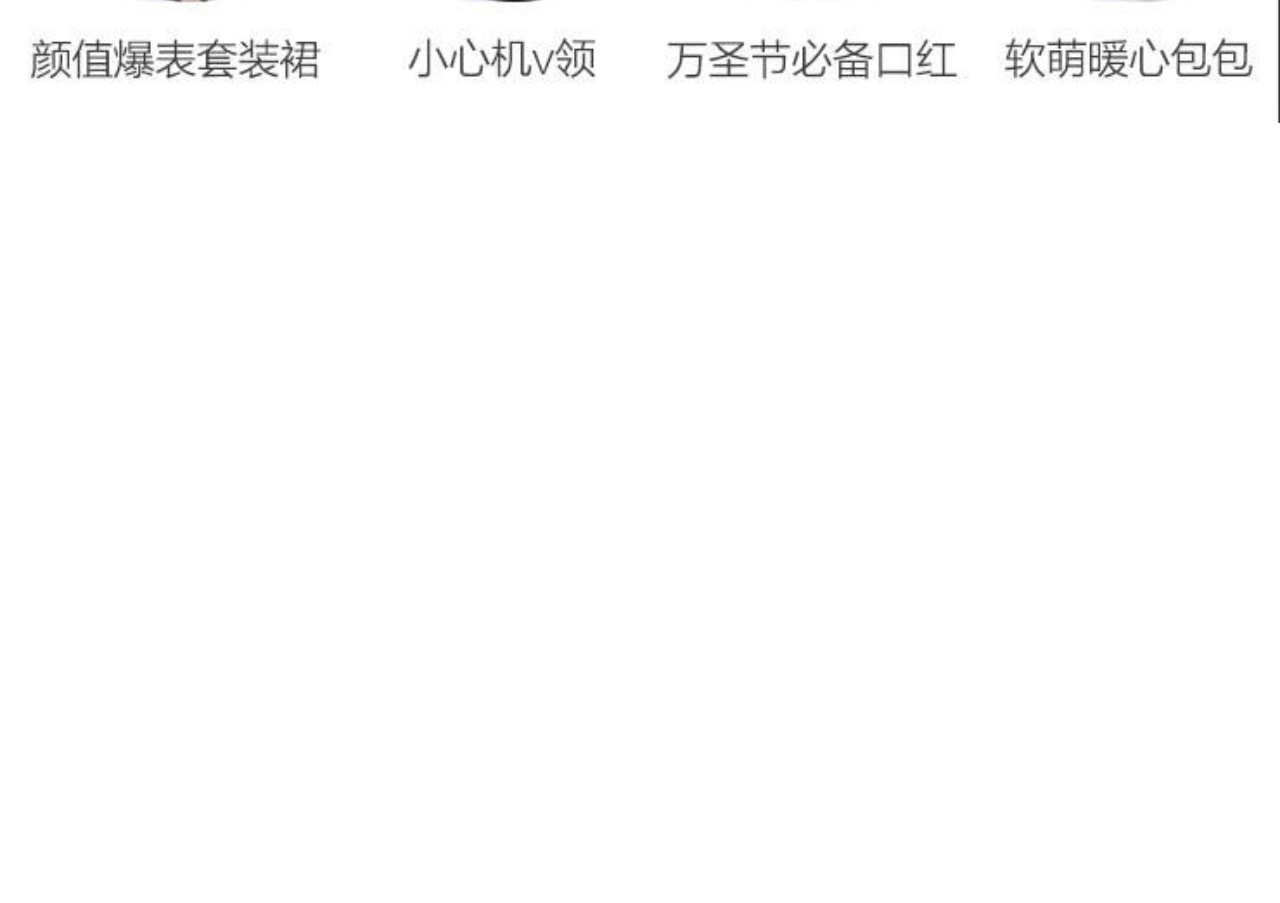
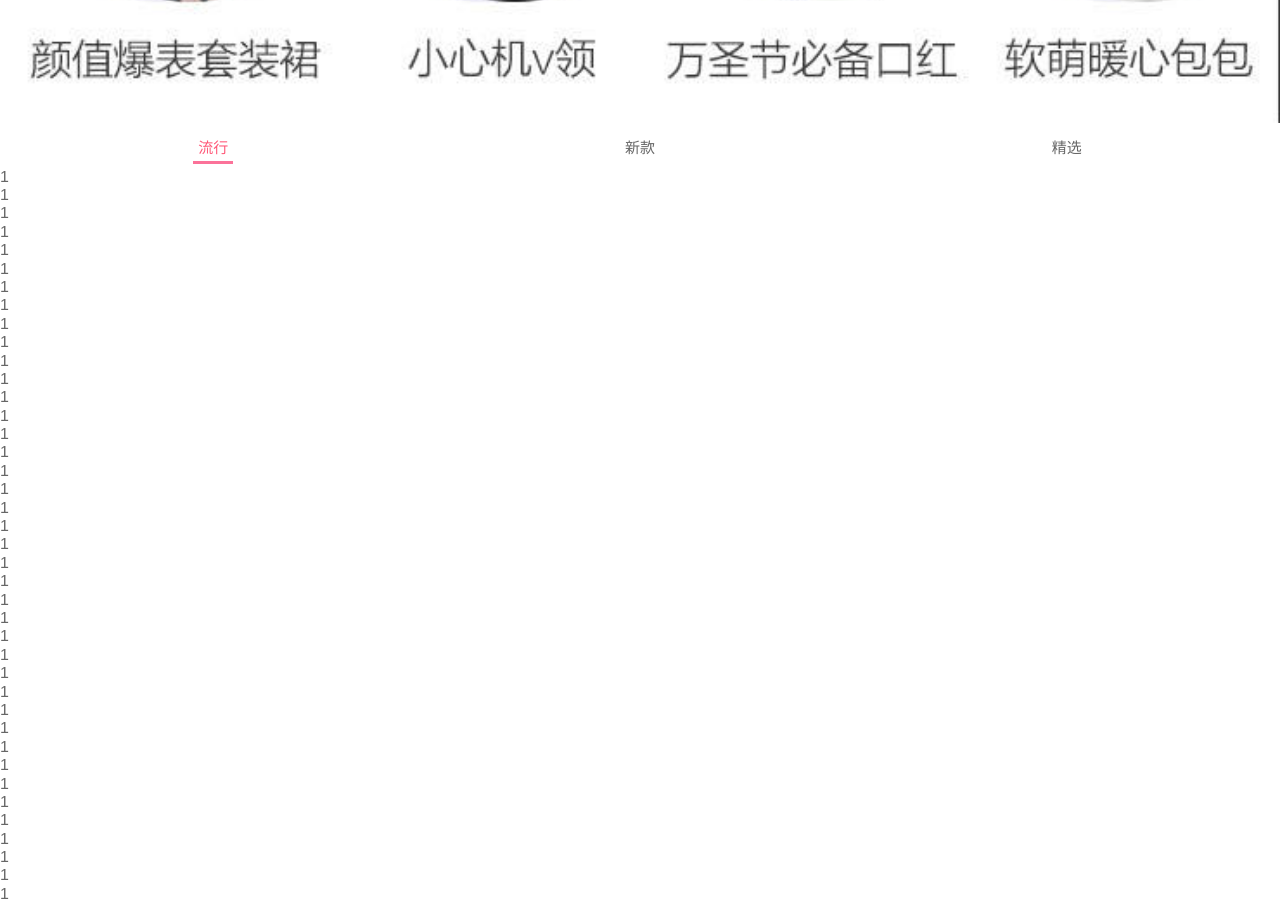
Before and after one commit to szq66/mall, a Vue app: page /home in a window 1280 px wide. Shown: the part 900-1803 px from the top of the page. Before the commit the page ends 1028 px from the top, so only its background shows below. Built offline with nearby package versions, Linux system fonts and the light colour scheme; no server answers.

Commit message:
'代码同步更新'

```diff
--- /dev/null
+++ b/src/components/content/tabControl/TabControl.vue
@@ -0,0 +1,58 @@
+<template>
+	<div class="tab-control">
+		<div v-for="(item, index) in titles" :key="index" class="tab-control-item" :class="{active: index === currentIndex}" @click="itemClick(index)">
+			<span>{{item}}</span>
+		</div>
+	</div>
+</template>
+
+<script>
+	export default {
+		name: 'TabControl',
+		props: {
+			titles: {
+				type: Array,
+				default() {
+					return []
+				}
+			}
+		},
+		data() {
+			return {
+				currentIndex: 0
+			}
+		},
+		methods: {
+			itemClick(index) {
+				this.currentIndex = index;
+			}
+		}
+	}
+</script>
+
+<style scoped>
+	.tab-control {
+		display: flex;
+		text-align: center;
+		font-size: 15px;
+		height: 40px;
+		line-height: 40px;
+		background-color: #fff;
+	}
+
+	.tab-control-item {
+		flex: 1;
+	}
+
+	.tab-control-item span {
+		padding: 5px;
+	}
+
+	.active {
+		color: var(--color-high-text);
+	}
+
+	.active span {
+		border-bottom: 3px solid #fb7299;
+	}
+</style>
--- a/src/network/home.js
+++ b/src/network/home.js
@@ -5,3 +5,14 @@
 		url: '/home/multidata'
 	})
 }
+
+//请求商品数据
+export function getHomeGoods(type, page){
+	return request({
+		url:'/home/data',
+		params: {
+			type,
+			page
+		}
+	})
+}
--- a/src/views/home/Home.vue
+++ b/src/views/home/Home.vue
@@ -4,16 +4,61 @@
 		<home-swiper :banners="banners" />
 		<recommend-view :recommends="recommends" />
 		<feature-view />
+		<tab-control :titles="['流行', '新款', '精选']" class="tab-control" />
+		<ul>
+			<li>1</li>
+			<li>1</li>
+			<li>1</li>
+			<li>1</li>
+			<li>1</li>
+			<li>1</li>
+			<li>1</li>
+			<li>1</li>
+			<li>1</li>
+			<li>1</li>
+			<li>1</li>
+			<li>1</li>
+			<li>1</li>
+			<li>1</li>
+			<li>1</li>
+			<li>1</li>
+			<li>1</li>
+			<li>1</li>
+			<li>1</li>
+			<li>1</li>
+			<li>1</li>
+			<li>1</li>
+			<li>1</li>
+			<li>1</li>
+			<li>1</li>
+			<li>1</li>
+			<li>1</li>
+			<li>1</li>
+			<li>1</li>
+			<li>1</li>
+			<li>1</li>
+			<li>1</li>
+			<li>1</li>
+			<li>1</li>
+			<li>1</li>
+			<li>1</li>
+			<li>1</li>
+			<li>1</li>
+			<li>1</li>
+			<li>1</li>
+		</ul>
   </div>
 </template>
 
 <script>
-import NavBar from 'components/common/navbar/NavBar'
 import HomeSwiper from './childComps/HomeSwiper'
 import RecommendView from './childComps/RecommendView'
 import FeatureView from './childComps/FeatureView'
 
-import {getHomeMultidata} from 'network/home'
+import NavBar from 'components/common/navbar/NavBar'
+import TabControl from 'components/content/tabControl/TabControl'
+
+import {getHomeMultidata, getHomeGoods} from 'network/home'
 
 export default {
   name: 'Home',
@@ -21,19 +66,40 @@
 		NavBar,
 		HomeSwiper,
 		RecommendView,
-		FeatureView
+		FeatureView,
+		TabControl
   },
   data() {
 		return {
 			banners: [],
-			recommends: []
+			recommends: [],
+			goods: {
+				'pop': {page: 0, list: []},
+				'new': {page: 0, list: []},
+				'sell': {page: 0, list: []}
+			}
 		}
   },
   created() {
-		getHomeMultidata().then(res => {
-			this.banners = res.data.banner.list;
-			this.recommends = res.data.recommend.list
-		})
+		this.getHomeMultidata(),
+		this.getHomeGoods('pop'),
+		this.getHomeGoods('new'),
+		this.getHomeGoods('sell')
+  },
+  methods: {
+		getHomeMultidata() {
+			getHomeMultidata().then(res => {
+				this.banners = res.data.banner.list;
+				this.recommends = res.data.recommend.list
+			})
+		},
+		getHomeGoods(type) {
+			const page = this.goods[type].page + 1
+			getHomeGoods(type, page).then(res => {
+				this.goods[type].list.push(...res.data.list)
+				this.goods[type].page += 1
+			})
+		}
   }
 }
 </script>
@@ -51,4 +117,9 @@
 		top: 0;
 		z-index: 9;
 	}
+
+	.tab-control {
+		position: sticky;
+		top: 44px;
+	}
 </style>
```
